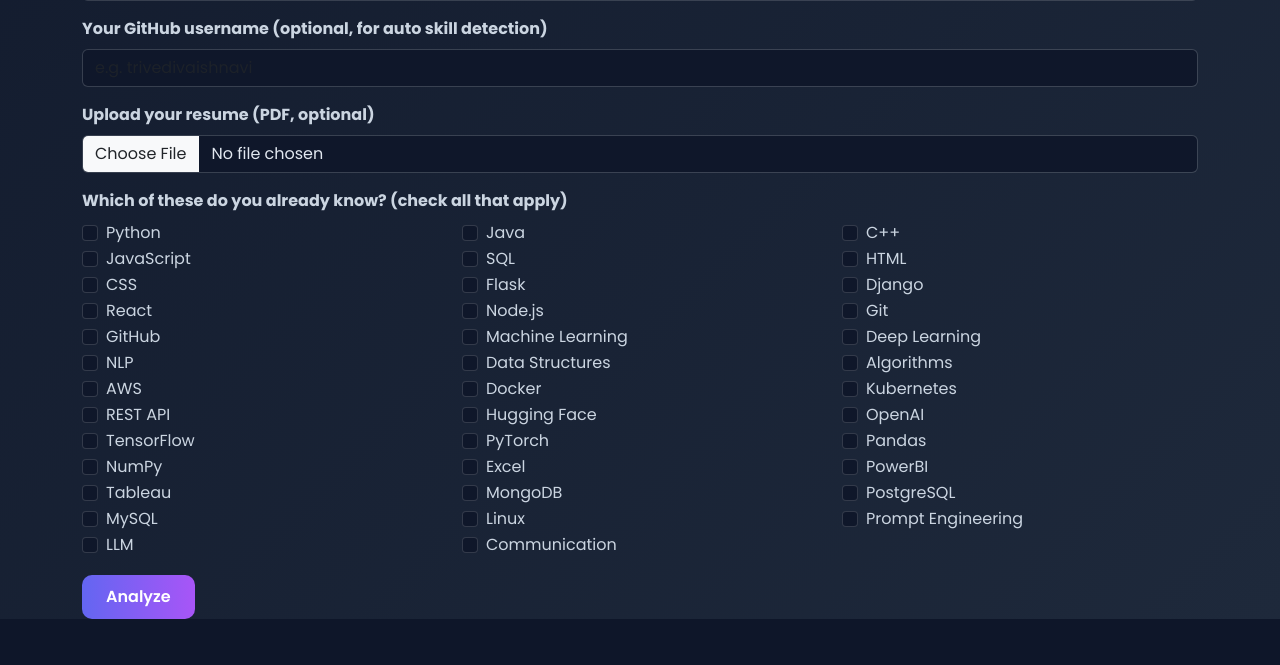
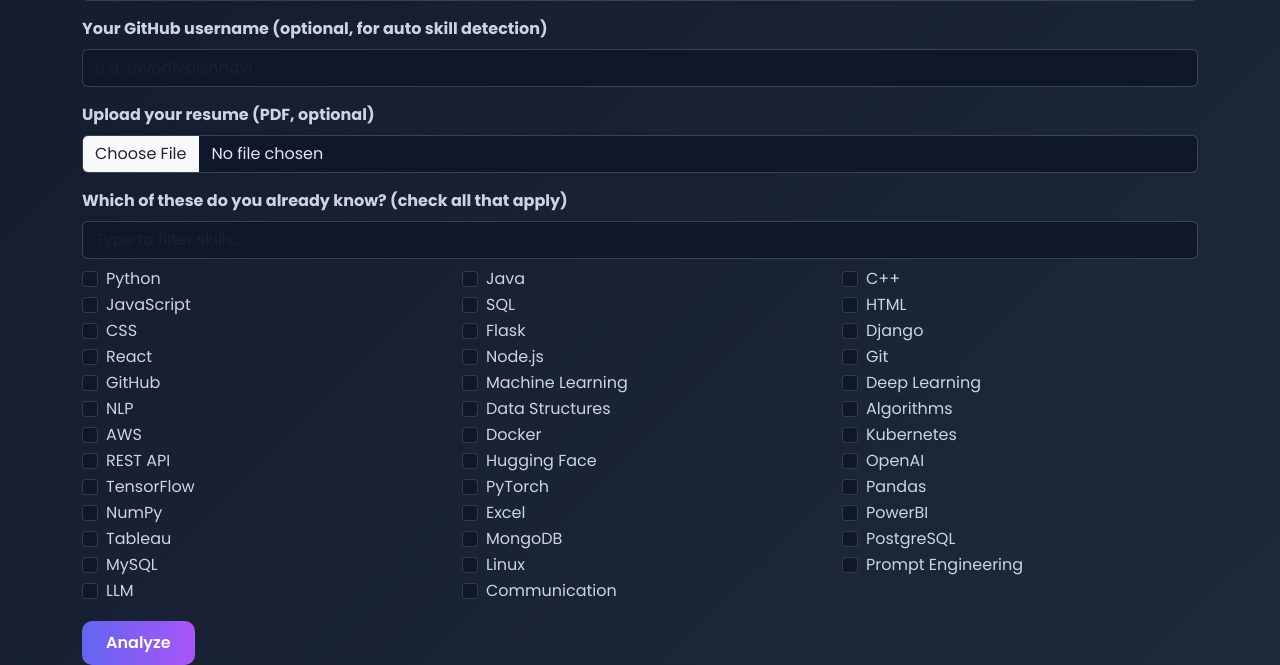
Before and after one commit to trivedivaishnavi/jd-to-roadmap-ai, a Flask app: page / in a window 1280 px wide. Shown: the part 955-1620 px from the top of the page. Before the commit the page ends 1574 px from the top, so only its background shows below. Run offline with Flask 3, Linux system fonts and the light colour scheme.

Commit message:
added skill search filter on homepage

```diff
--- a/templates/home.html
+++ b/templates/home.html
@@ -31,9 +31,10 @@
     </div>
 
     <label class="form-label fw-bold">Which of these do you already know? (check all that apply)</label>
-    <div class="row mb-3">
+    <input type="text" id="skillSearch" class="form-control mb-2" placeholder="Type to filter skills...">
+    <div class="row mb-3" id="skillList">
         {% for skill in all_skills %}
-        <div class="col-md-4">
+        <div class="col-md-4 skill-item">
             <div class="form-check">
                 <input class="form-check-input" type="checkbox" name="known_skills" value="{{ skill }}" id="skill{{ loop.index }}">
                 <label class="form-check-label" for="skill{{ loop.index }}">{{ skill }}</label>
@@ -44,6 +45,7 @@
 
     <button type="submit" class="btn btn-primary">Analyze</button>
 </form>
+
 <div id="loadingOverlay" style="display:none; position:fixed; top:0; left:0; width:100%; height:100%; background:rgba(15,23,42,0.95); z-index:9999; flex-direction:column; align-items:center; justify-content:center;">
     <div class="spinner-border" style="width:4rem; height:4rem; color:#6366f1;" role="status"></div>
     <p class="mt-3" style="color:#e2e8f0; font-weight:600;">Analyzing your skills and generating your roadmap...</p>
@@ -53,5 +55,13 @@
 document.querySelector('form').addEventListener('submit', function() {
     document.getElementById('loadingOverlay').style.display = 'flex';
 });
+
+document.getElementById('skillSearch').addEventListener('input', function() {
+    const query = this.value.toLowerCase();
+    document.querySelectorAll('.skill-item').forEach(item => {
+        const text = item.textContent.toLowerCase();
+        item.style.display = text.includes(query) ? '' : 'none';
+    });
+});
 </script>
 {% endblock %}
```
